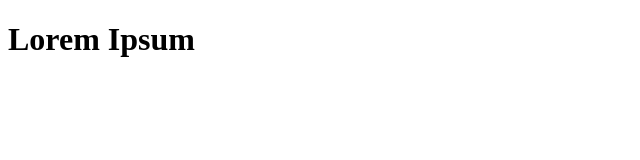
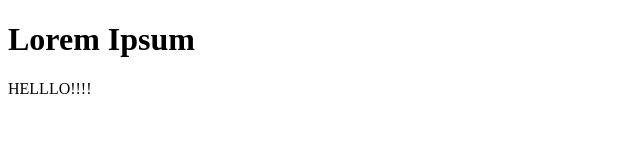
Before and after one commit to ru-das/learn-git, a plain HTML site: page index.html in a window 1280 px wide. Shown: the whole page, without its empty margins (0-640 px from the left). Drawn offline with Linux system fonts and the light colour scheme.

Commit message:
add paragraph in index file

```diff
--- a/index.html
+++ b/index.html
@@ -7,5 +7,6 @@
 </head>
 <body>
 	<h1>Lorem Ipsum</h1>
+	<p> HELLLO!!!! </p>
 </body>
 </html>
```
